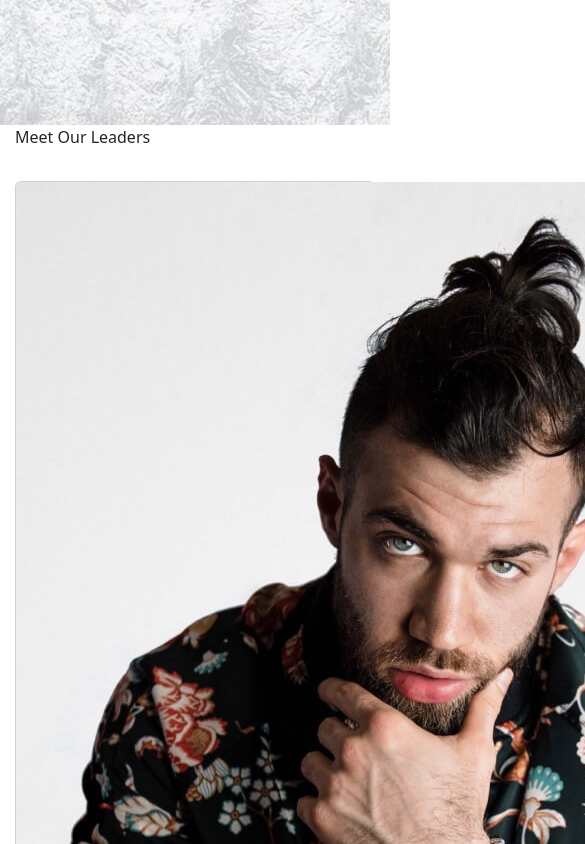
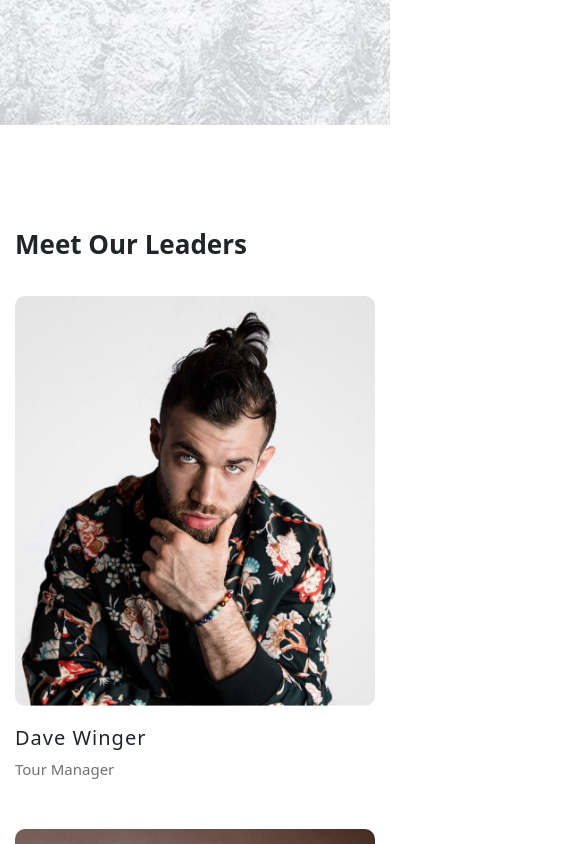
Before and after one commit to NarminAlakbarova/Camper-Team-Project, a React (Vite) app in the folder client/: page /about in a window 390 px wide. Shown: the part 1480-2324 px from the top of the page, 585 px wide, since content can reach past the window. Built offline with nearby package versions, Linux system fonts and the light colour scheme; a web font is replaced by a local one.

Commit message:
style: UI changed

```diff
--- a/client/package.json
+++ b/client/package.json
@@ -15,6 +15,7 @@
     "bootstrap": "^5.3.1",
     "react": "^18.2.0",
     "react-dom": "^18.2.0",
+    "react-icons": "^4.10.1",
     "react-router-dom": "^6.14.2",
     "react-slick": "^0.29.0",
     "sass": "^1.64.1",
--- a/client/src/pages/about/index.scss
+++ b/client/src/pages/about/index.scss
@@ -158,3 +158,71 @@
     }
   }
 }
+
+//LEADER SECTION
+
+#leaders {
+ padding-top: 100px;
+  .leaders {
+    .title {
+      font-size: 26px;
+      font-weight: 600;
+    }
+    .card {
+      border: none;
+      background: transparent;
+      cursor: pointer;
+
+      .img {
+        position: relative;
+        overflow: hidden;
+        &:hover {
+          border-radius: 10px;
+          img {
+            transform: scale(1.2);
+            transition: 1s;
+          }
+          .overlay {
+            display: flex;
+          }
+        }
+        .overlay {
+          position: absolute;
+          width: 100%;
+          height: 100%;
+          z-index: 11;
+          background-color: rgba(255, 175, 25, 0.7);
+          display: none;
+          justify-content: center;
+          align-items: center;
+          border-radius: 10px;
+
+          .icons {
+            display: flex;
+            column-gap: 20px;
+            font-size: 18px;
+          }
+        }
+        img {
+          border-radius: 10px;
+          width: 100%;
+        }
+      }
+      .content {
+        padding-top: 20px;
+        h3 {
+          font-size: 20px;
+          letter-spacing: 1px;
+          transition: 0.5s;
+          &:hover{
+            color: rgb(255, 175, 25) ;
+          }
+        }
+        p {
+          font-size: 15px;
+          color: #717171;
+        }
+      }
+    }
+  }
+}
--- a/client/src/sections/aboutSections/Leaders.jsx
+++ b/client/src/sections/aboutSections/Leaders.jsx
@@ -3,11 +3,23 @@ import leader1 from "../../assets/img/about/thumbnail-1.jpg";
 import leader2 from "../../assets/img/about/thumbnail-2.jpg";
 import leader3 from "../../assets/img/about/thumbnail-3.jpg";
 import leader4 from "../../assets/img/about/thumbnail-4.jpg";
+import { BiLogoFacebook } from "react-icons/bi";
+import { FaLinkedinIn } from "react-icons/fa";
+import { BiLogoPinterestAlt } from "react-icons/bi";
+import { AiOutlineTwitter } from "react-icons/ai";
 
 const LeaderCards = ({ name, status, img }) => (
-  <div className="col-xl-3 col-md-4 my-3">
+  <div className="col-xl-3 col-lg-4 col-md-4 col-sm-6 col-xs-6  my-3">
     <div className="card">
       <div className="img">
+        <div className="overlay">
+          <div className="icons">
+            <BiLogoFacebook />
+            <FaLinkedinIn />
+            <BiLogoPinterestAlt />
+            <AiOutlineTwitter />
+          </div>
+        </div>
         <img src={img} alt="" />
       </div>
       <div className="content">
@@ -23,7 +35,7 @@ const Leaders = () => {
     <div id="leaders">
       <div className="container">
         <div className="leaders">
-          <p className="heading">Meet Our Leaders</p>
+          <p className="title">Meet Our Leaders</p>
           <div className="row">
             <LeaderCards
               img={leader4}
```
Also changed, not shown: 1 other file (tests, documents, lock files or other folders).
